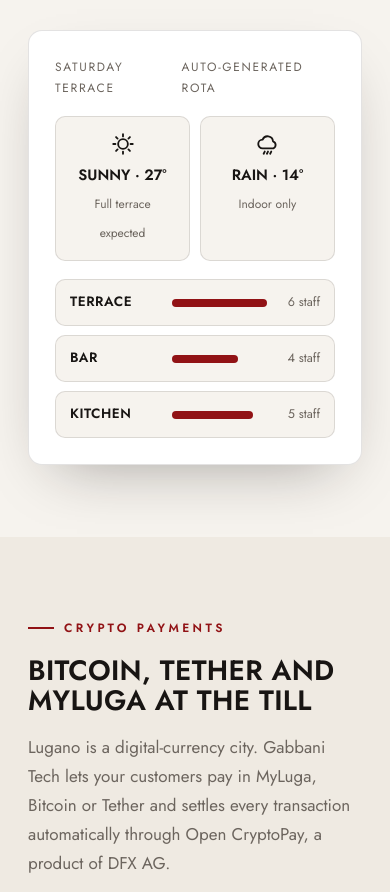
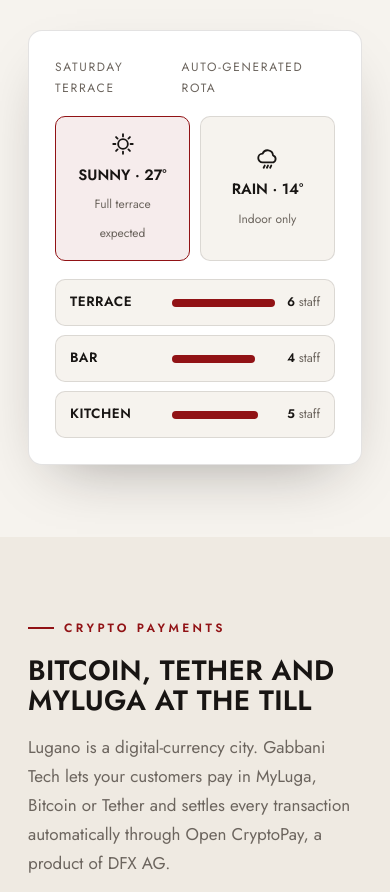
Before and after one commit to GabbaniTech/website, a website: page index.html in a window 390 px wide. Shown: the part 5088-5980 px from the top of the page. Drawn offline with Linux system fonts and the light colour scheme.

Commit message:
Make home staffing diagram interactive; keep translated staff unit

```diff
--- a/assets/site.js
+++ b/assets/site.js
@@ -133,9 +133,10 @@
                 totalSun += parseInt(row.dataset.sun, 10);
                 total += n;
                 var bar = row.querySelector('.roster__bar');
-                var count = row.querySelector('.roster__count');
+                var count = row.querySelector('.roster__count strong');
                 if (bar) bar.style.width = Math.round((n / max) * 100) + '%';
-                if (count) count.innerHTML = '<strong>' + n + '</strong> staff';
+                // Update only the number so the translated unit label is kept.
+                if (count) count.textContent = n;
             });
             if (capFill && capVal) {
                 var pct = totalSun ? Math.round((total / totalSun) * 100) : 100;
--- a/index.html
+++ b/index.html
@@ -630,8 +630,8 @@
                                     <span>Saturday terrace</span>
                                     <span>Auto-generated rota</span>
                                 </div>
-                                <div class="weather">
-                                    <div class="weather__chip weather__chip--on">
+                                <div class="weather" data-weather-toggle>
+                                    <button type="button" class="weather__chip" data-weather="sun" aria-pressed="true">
                                         <svg width="26" height="26" viewBox="0 0 24 24" fill="none">
                                             <circle cx="12" cy="12" r="4.5" stroke="currentColor" stroke-width="1.7" />
                                             <path
@@ -643,8 +643,13 @@
                                         </svg>
                                         <strong>Sunny · 27°</strong>
                                         <span>Full terrace expected</span>
-                                    </div>
-                                    <div class="weather__chip">
+                                    </button>
+                                    <button
+                                        type="button"
+                                        class="weather__chip"
+                                        data-weather="rain"
+                                        aria-pressed="false"
+                                    >
                                         <svg width="26" height="26" viewBox="0 0 24 24" fill="none">
                                             <path
                                                 d="M7 16a4 4 0 010-8 5 5 0 019.6 1.5A3.5 3.5 0 0117 16H7z"
@@ -661,23 +666,32 @@
                                         </svg>
                                         <strong>Rain · 14°</strong>
                                         <span>Indoor only</span>
-                                    </div>
+                                    </button>
                                 </div>
                                 <div class="roster">
-                                    <div class="roster__row">
+                                    <div class="roster__row" data-sun="6" data-rain="1" data-max="6">
                                         <b>Terrace</b>
                                         <span class="roster__bar" style="width: 92%"></span>
-                                        <span class="roster__count">6 staff</span>
+                                        <span class="roster__count">
+                                            <strong>6</strong>
+                                            staff
+                                        </span>
                                     </div>
-                                    <div class="roster__row">
+                                    <div class="roster__row" data-sun="4" data-rain="3" data-max="5">
                                         <b>Bar</b>
                                         <span class="roster__bar" style="width: 64%"></span>
-                                        <span class="roster__count">4 staff</span>
+                                        <span class="roster__count">
+                                            <strong>4</strong>
+                                            staff
+                                        </span>
                                     </div>
-                                    <div class="roster__row">
+                                    <div class="roster__row" data-sun="5" data-rain="3" data-max="6">
                                         <b>Kitchen</b>
                                         <span class="roster__bar" style="width: 78%"></span>
-                                        <span class="roster__count">5 staff</span>
+                                        <span class="roster__count">
+                                            <strong>5</strong>
+                                            staff
+                                        </span>
                                     </div>
                                 </div>
                             </div>
```
Also changed, not shown: de/index.html (+25 -11 lines), es/index.html (+25 -11 lines), fr/index.html (+25 -11 lines), it/index.html (+25 -11 lines), .github/workflows/update-baselines.yml (added).
